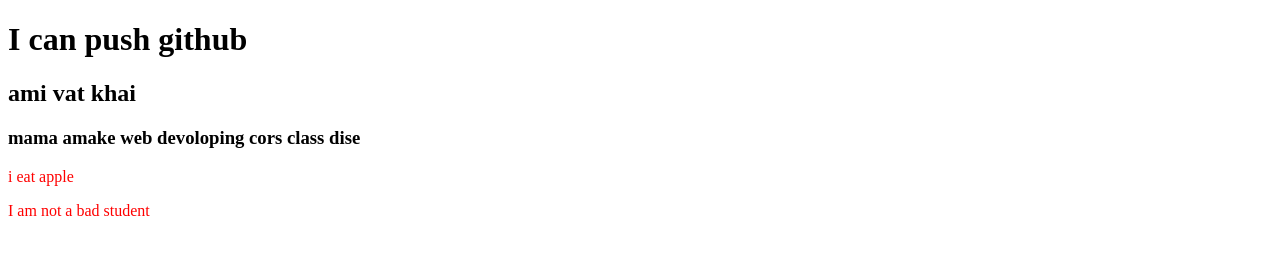
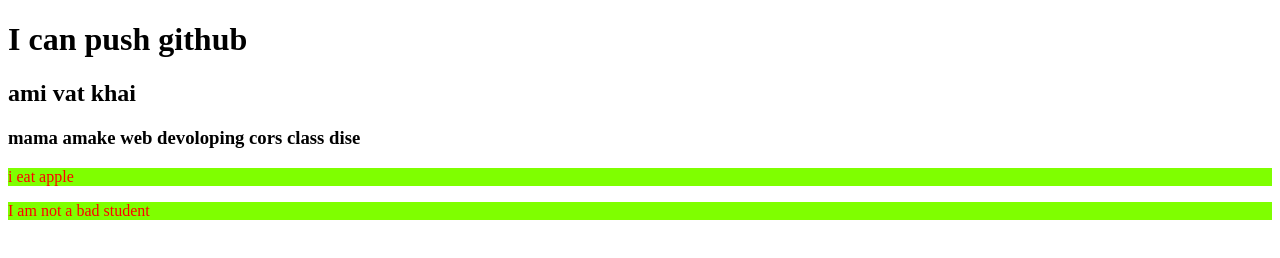
Before and after one commit to atik2006/my-second-repo, a plain HTML site: page index.html in a window 1280 px wide. Drawn offline with Linux system fonts and the light colour scheme.

Commit message:
background color

```diff
--- a/style.css
+++ b/style.css
@@ -1,3 +1,4 @@
 p {
     color:red;
+    background-color: chartreuse;
 }
```
